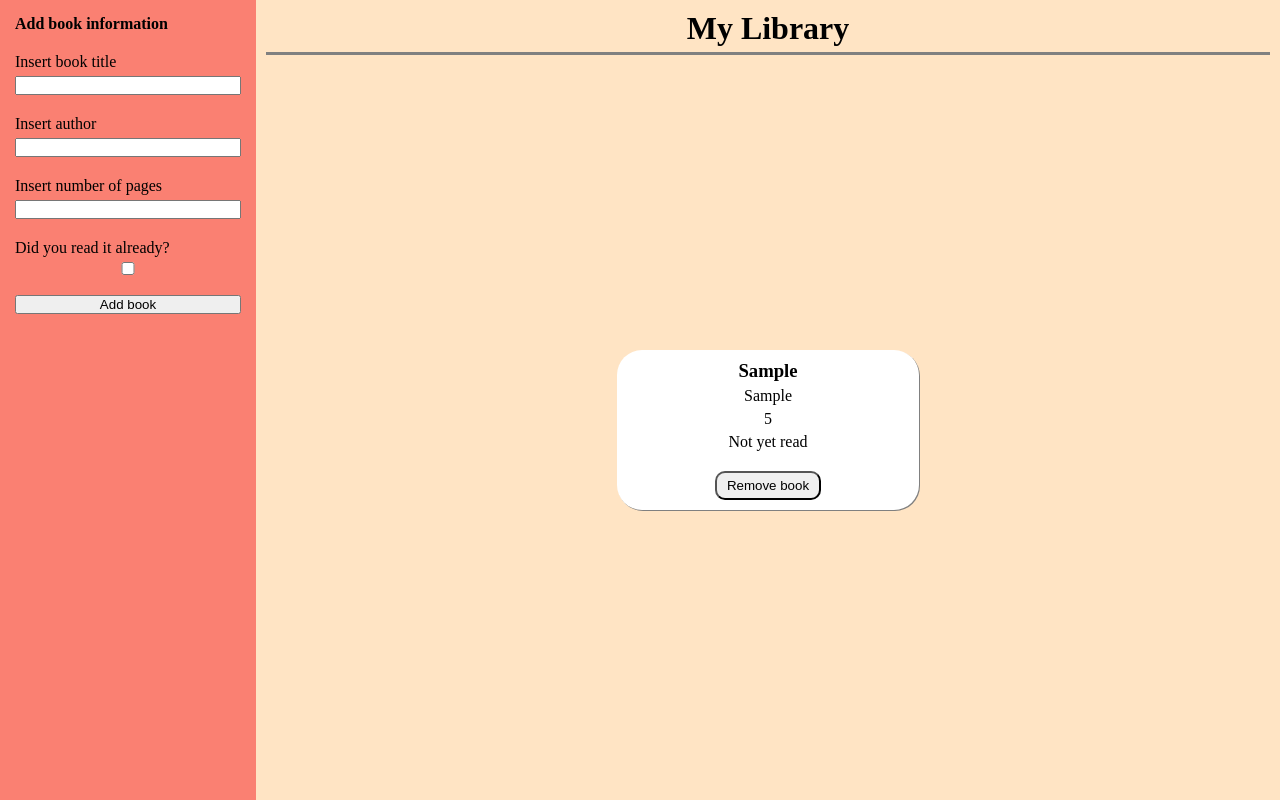
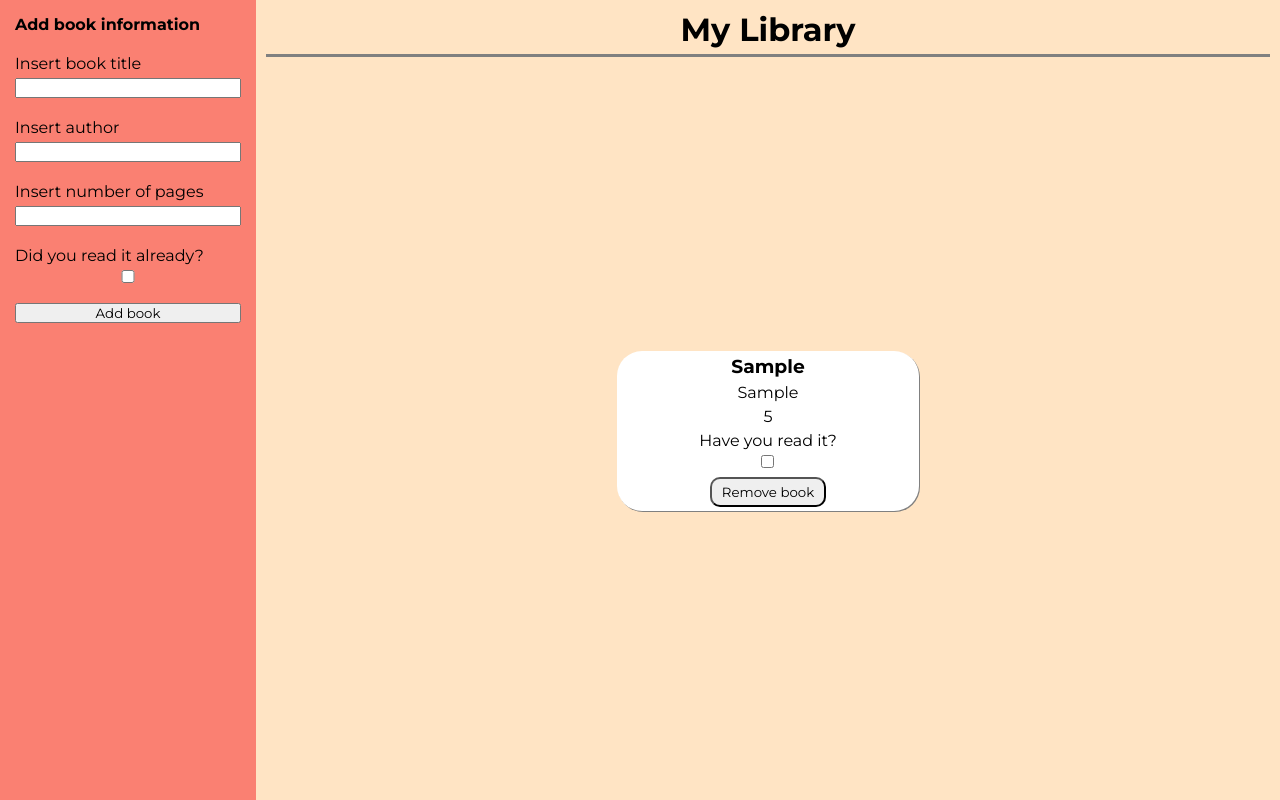
Before and after one commit to decio88/top-library, a website: page index.html in a window 1280 px wide. Both pictures are taken after typing "Sample", "Sample", "5" into the empty fields and a click on the button "Add book". Drawn offline with Linux system fonts and the light colour scheme.

Commit message:
FEAT: added checkbox and changed font

```diff
--- a/index.html
+++ b/index.html
@@ -4,6 +4,12 @@
     <meta charset="UTF-8" />
     <meta http-equiv="X-UA-Compatible" content="IE=edge" />
     <meta name="viewport" content="width=device-width, initial-scale=1.0" />
+    <link rel="preconnect" href="https://fonts.googleapis.com" />
+    <link rel="preconnect" href="https://fonts.gstatic.com" crossorigin />
+    <link
+      href="https://fonts.googleapis.com/css2?family=Montserrat:ital,wght@0,300;0,400;0,700;1,300;1,400&display=swap"
+      rel="stylesheet"
+    />
     <link rel="stylesheet" href="style.css" />
     <script src="script.js" defer></script>
     <title>Library</title>
--- a/script.js
+++ b/script.js
@@ -27,18 +27,21 @@ function displayBook(book, id) {
   author.classList.add('author');
   const pages = document.createElement('p');
   pages.classList.add('pages');
-  const readStatus = document.createElement('p');
+  const label = document.createElement('label');
+  const readStatus = document.createElement('input');
   readStatus.classList.add('read-status');
+  readStatus.setAttribute('type', 'checkbox');
   const deleteBtn = document.createElement('button');
   deleteBtn.classList.add('delete-book');
   title.textContent = book.title;
   author.textContent = book.author;
   pages.textContent = book.pages;
+  label.textContent = 'Have you read it?';
+
   if (book.readStatus === 'yes') {
-    readStatus.textContent = 'Already read';
-    gi;
+    readStatus.checked = true;
   } else {
-    readStatus.textContent = 'Not yet read';
+    readStatus.checked = false;
   }
   deleteBtn.textContent = 'Remove book';
   deleteBtn.setAttribute('data-id', id);
@@ -46,6 +49,7 @@ function displayBook(book, id) {
   bookContent.appendChild(title);
   bookContent.appendChild(author);
   bookContent.appendChild(pages);
+  bookContent.appendChild(label);
   bookContent.appendChild(readStatus);
   bookCard.appendChild(bookContent);
   bookCard.appendChild(deleteBtn);
@@ -80,3 +84,5 @@ function validateForm(event) {
   addBookToLibrary(title, author, pages, isRead);
   document.querySelector('form').reset();
 }
+
+// update readStatus
--- a/style.css
+++ b/style.css
@@ -2,6 +2,7 @@
   box-sizing: border-box;
   padding: 0;
   margin: 0;
+  font-family: 'Montserrat', sans-serif;
 }
 
 .container {
```
